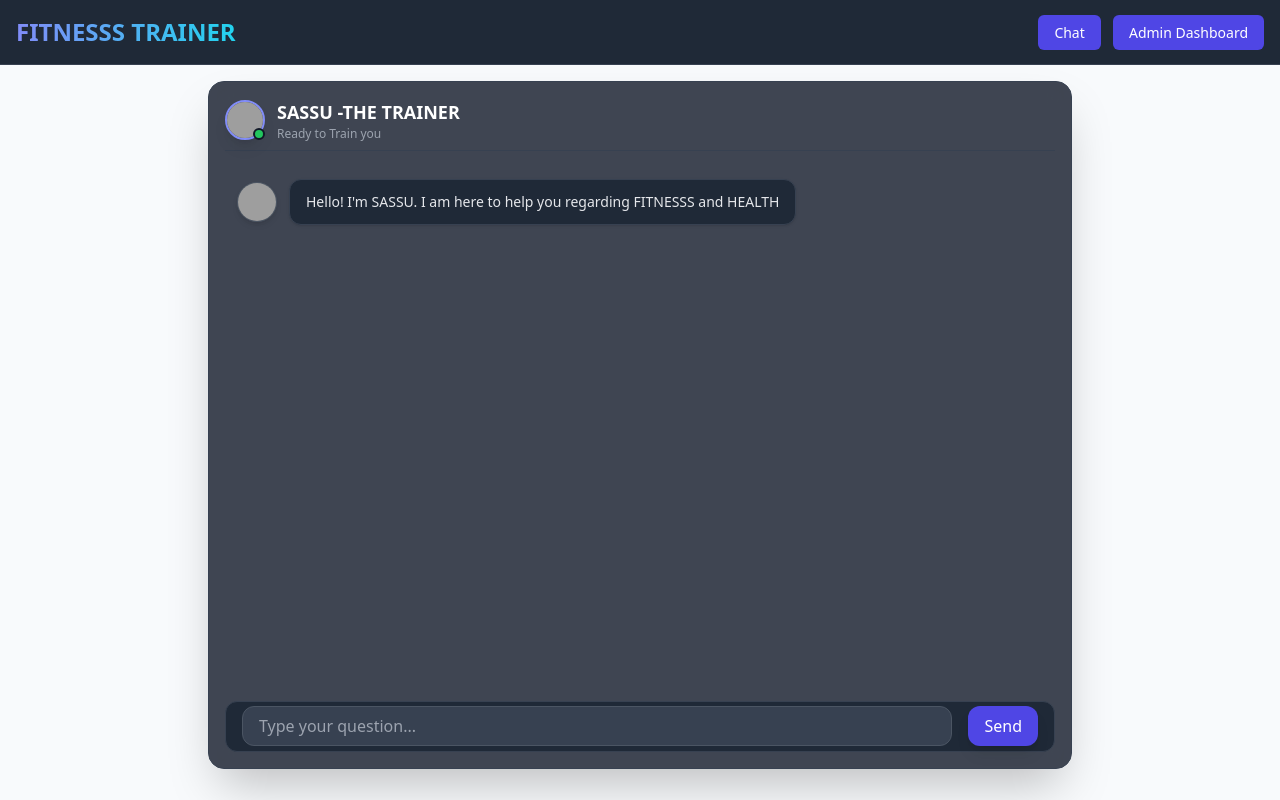
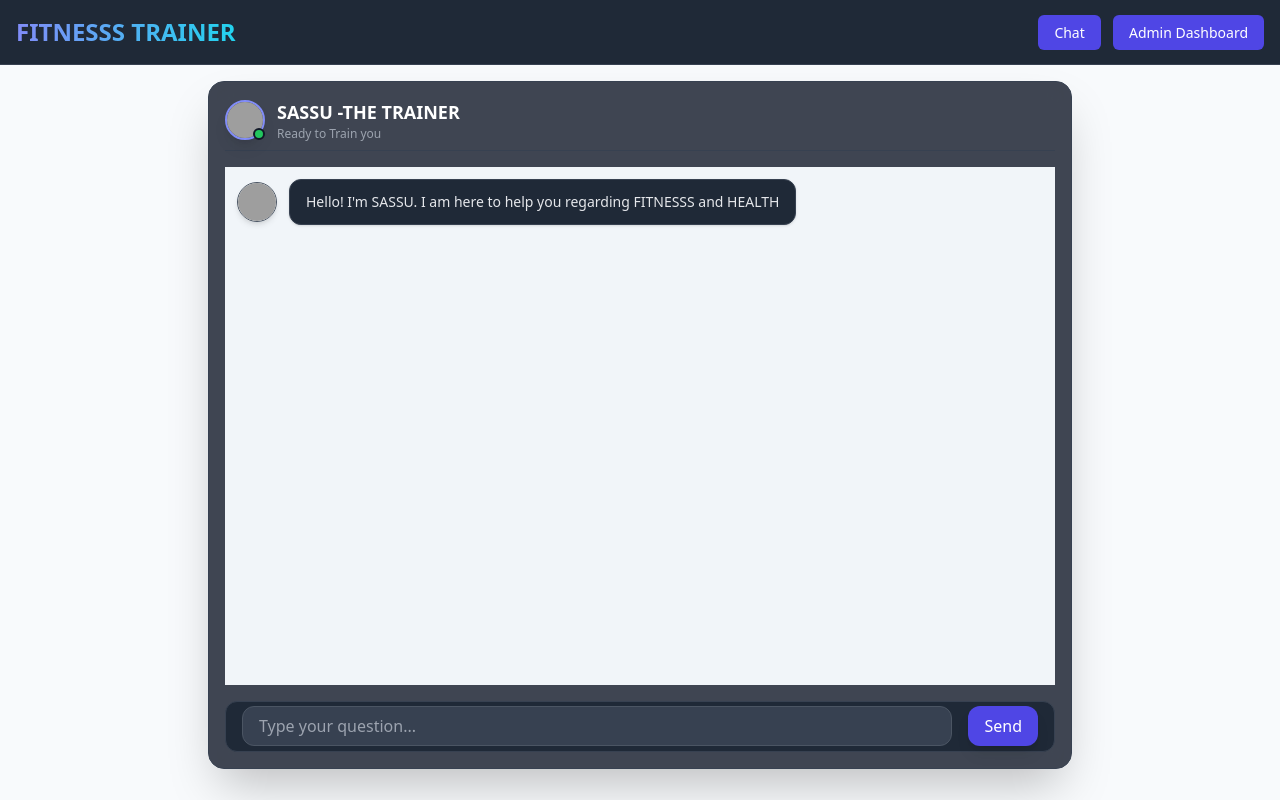
Before and after one commit to perimilisunil/AI-chatbot-integrated-with-Admin-Dashboard, a Flask app: page / in a window 1280 px wide. Run offline with Flask 3, Linux system fonts and the light colour scheme; data that the repository does not hold is empty; parts of the project's set-up code (start-up, migrations or seed data) failed here and were passed over; some libraries are stand-ins or nearby versions; grey boxes are pictures that could not be loaded.

Commit message:
Update chat.html

```diff
--- a/templates/chat.html
+++ b/templates/chat.html
@@ -39,7 +39,7 @@
 
 
             <!-- Messages Area -->
-            <div class="flex flex-col h-full overflow-x-auto mb-4 scrollbar-hide" id="chat-box">
+           <div class="flex flex-col h-full overflow-x-auto mb-4 bg-slate-100" id="chat-box">
                 <!-- Welcome Message -->
                 <div class="col-start-1 col-end-8 p-3 rounded-lg">
                     <div class="flex flex-row items-center">
```
